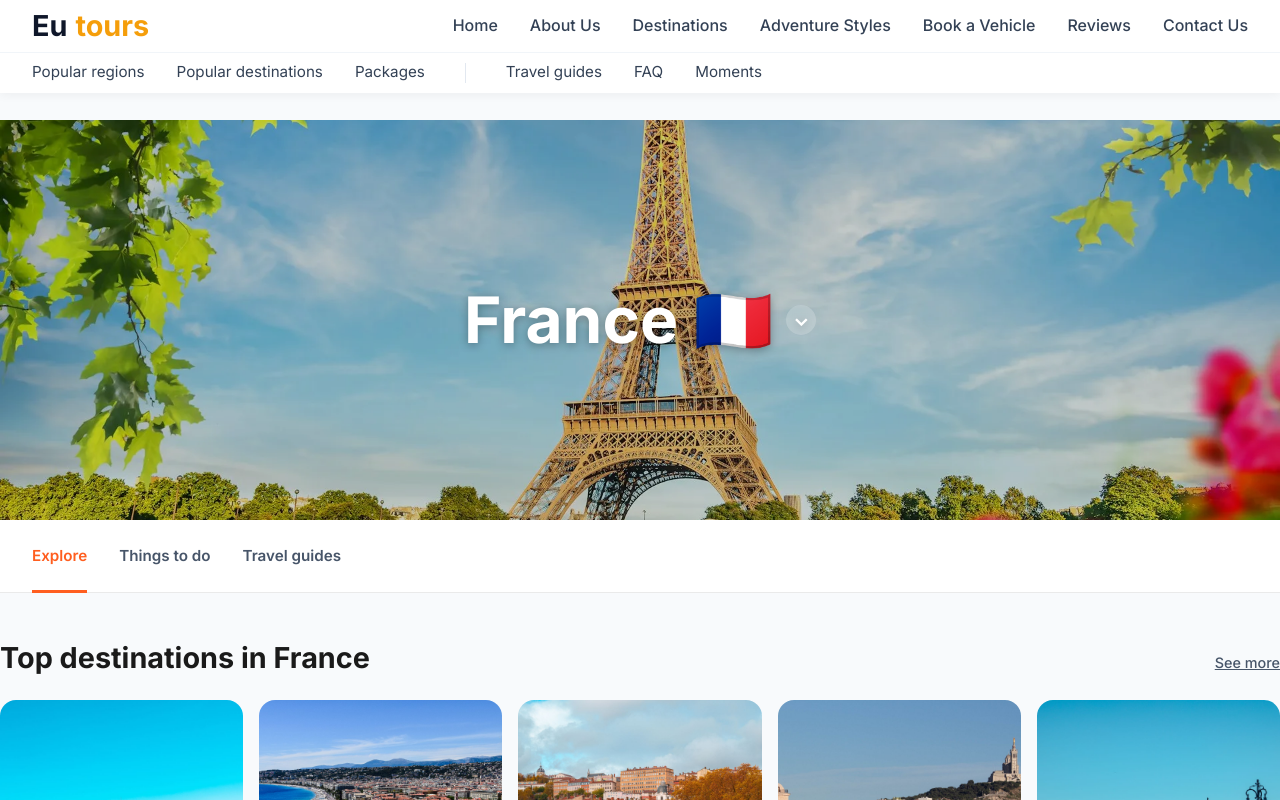
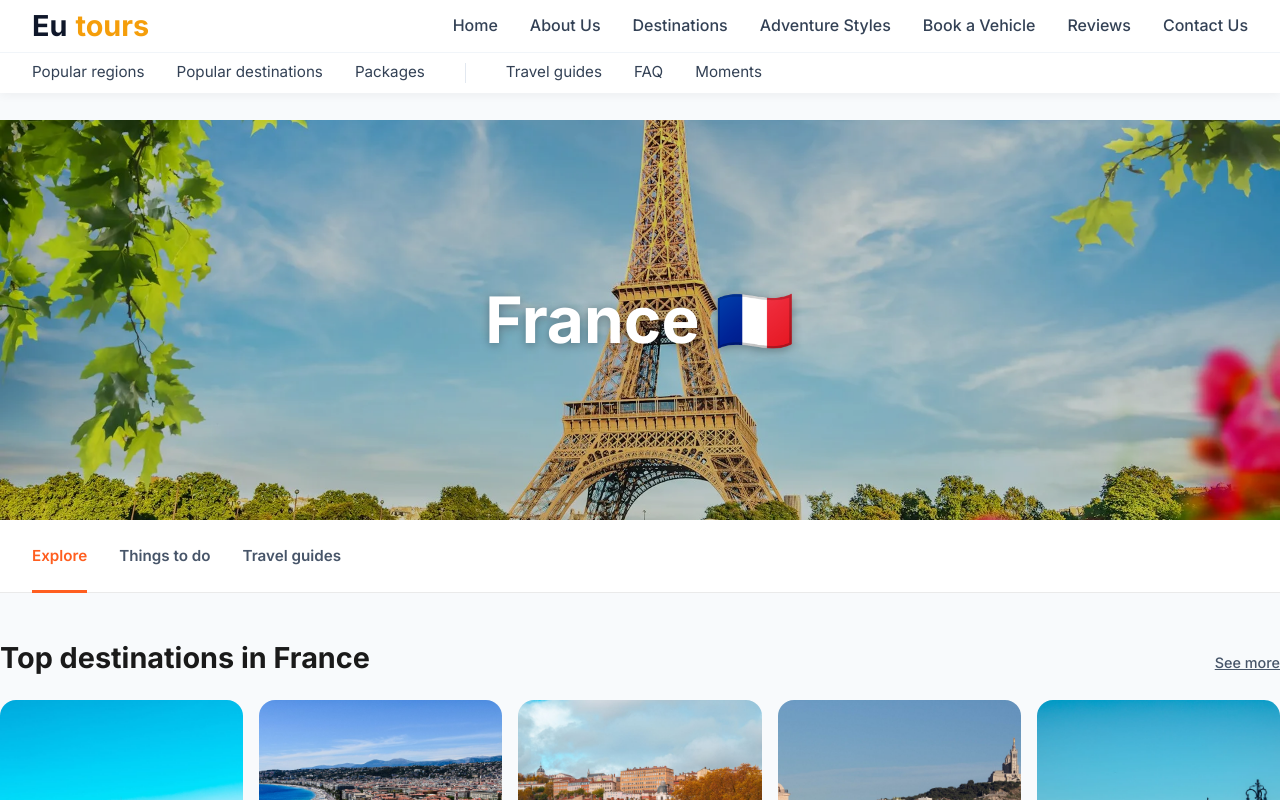
Before and after one commit to AMGRPrabhatha/eutours, a React (Vite) app: page /region/france in a window 1280 px wide. Shown: the top 800 px of the page. Built offline with nearby package versions, Linux system fonts and the light colour scheme.

Commit message:
Remove dropdown icon from region hero banner title

```diff
--- a/src/pages/Region.jsx
+++ b/src/pages/Region.jsx
@@ -236,7 +236,7 @@ const Region = () => {
       {/* Hero Banner */}
       <div className="klook-hero" style={{ backgroundImage: `url('${heroImage}')` }}>
         <h1 className="klook-hero-title">
-          {title} {id === 'france' && '🇫🇷'} <span>⌄</span>
+          {title} {id === 'france' && '🇫🇷'}
         </h1>
       </div>
 
```
